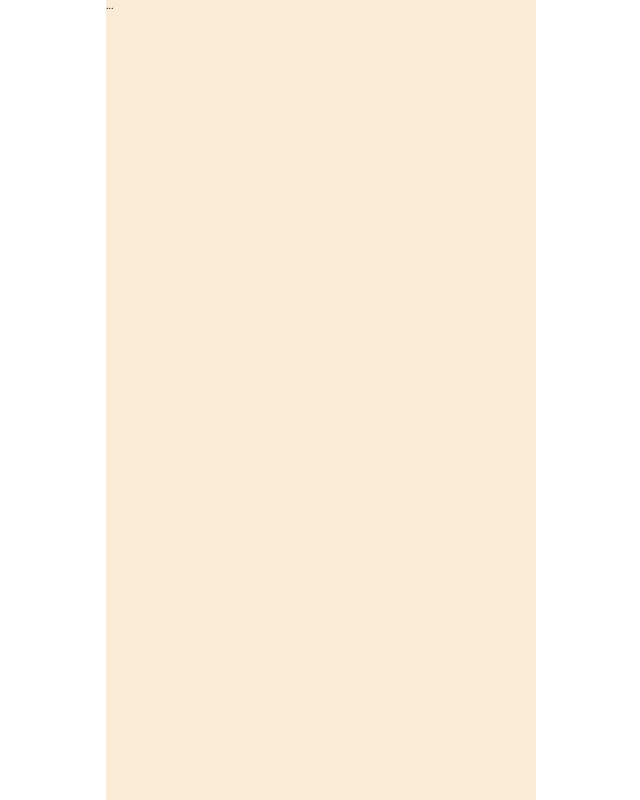
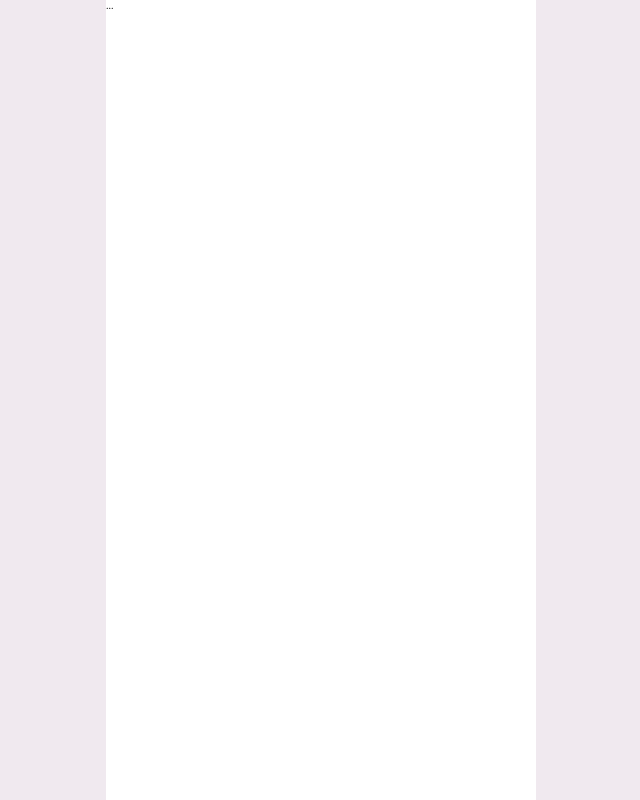
Before and after one commit to kimtaejin3/manaja, a React (Create React App) app: page / in a window 1280 px wide. Shown: the whole page, without its empty margins (319-959 px from the left). Built offline with nearby package versions, Linux system fonts and the light colour scheme.

Commit message:
design: container 내부와 밖 배경색 추가

```diff
--- a/src/components/layouts/MainLayout.module.scss
+++ b/src/components/layouts/MainLayout.module.scss
@@ -1,7 +1,7 @@
 @import "../../styles/global.scss";
 
 .container {
-  background-color: antiquewhite;
+  background-color: $bg-container;
   max-width: $max-width-val;
   margin: 0 auto;
   min-height: 100vh;
--- a/src/styles/global.scss
+++ b/src/styles/global.scss
@@ -8,4 +8,8 @@ $max-width-val: 430px;
 $bg-container: white;
 
 // container(가운데 정렬된 430px)를 제외한 배경
-$bg-outside: #f0ebef;
+$bg-outside: #f0e9ef;
+
+body {
+  background-color: $bg-outside;
+}
```
